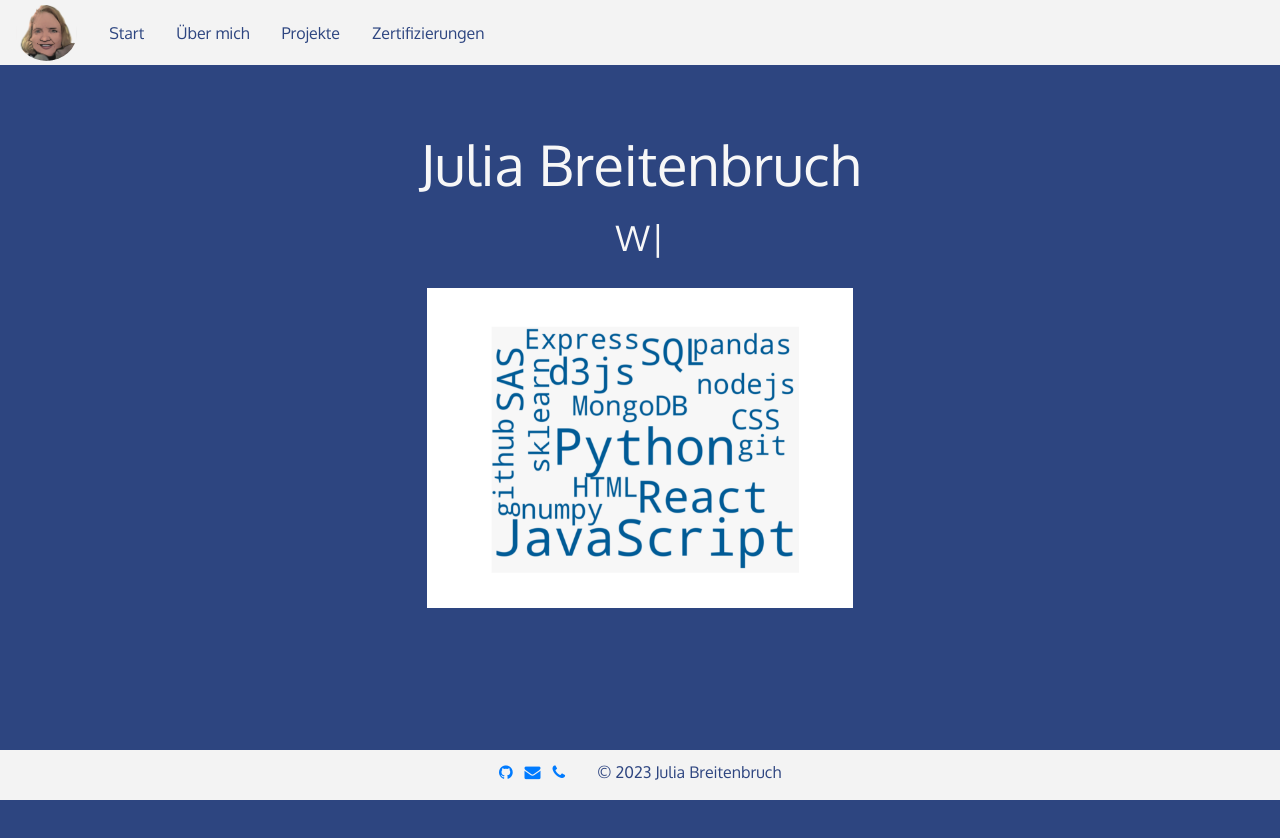
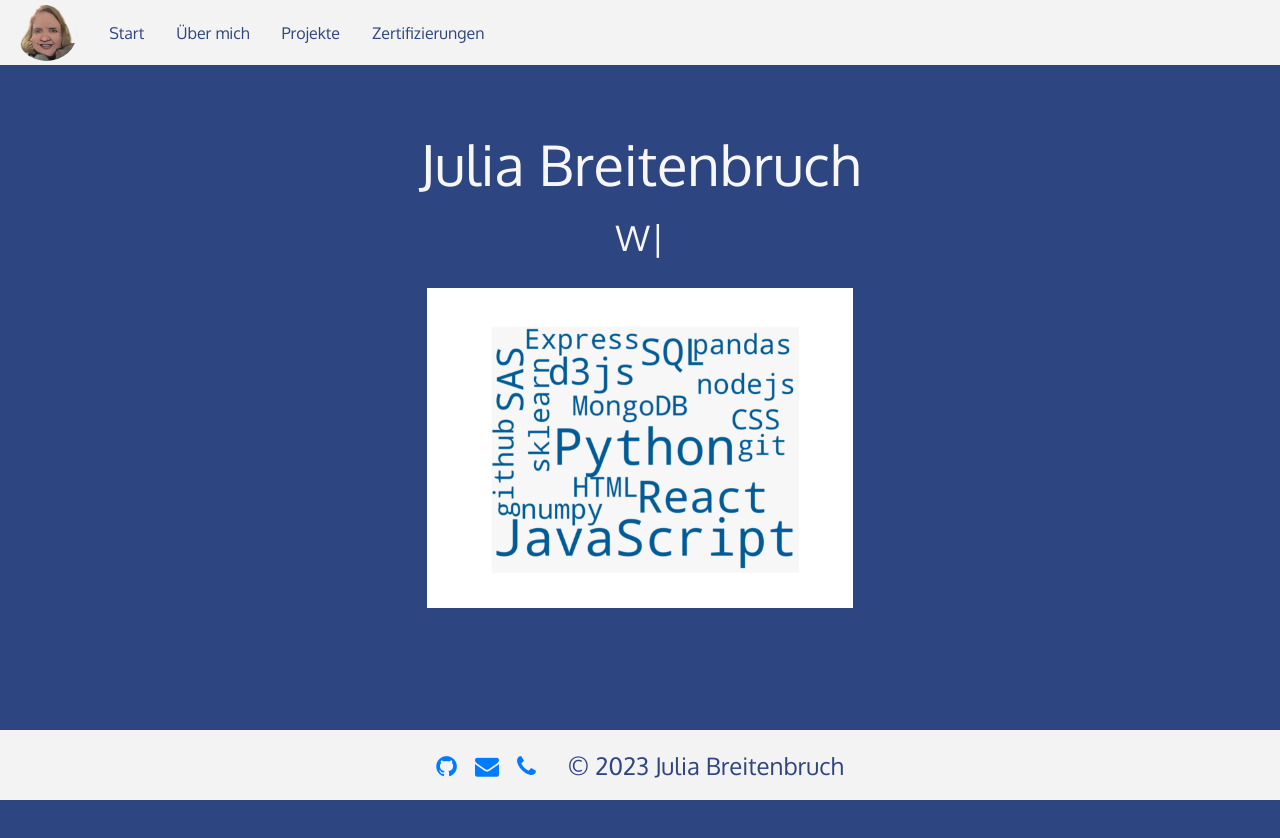
Before and after one commit to JBreitenbr/Julias-Portfolio, a React (Create React App) app: page / in a window 1280 px wide. Shown: the top 838 px of the page. Built offline with nearby package versions, Linux system fonts and the light colour scheme.

Commit message:
Adding responsiveness

```diff
--- a/src/styles/Footer.css
+++ b/src/styles/Footer.css
@@ -16,3 +16,13 @@
   bottom: 0px;
   color: #2e4580;
 }
+
+@media screen and (min-width: 990px){
+  .footer {
+    position: fixed;
+    height: 70px;
+  }
+  .footer-size {
+    font-size: 24px;
+  }
+}
```
